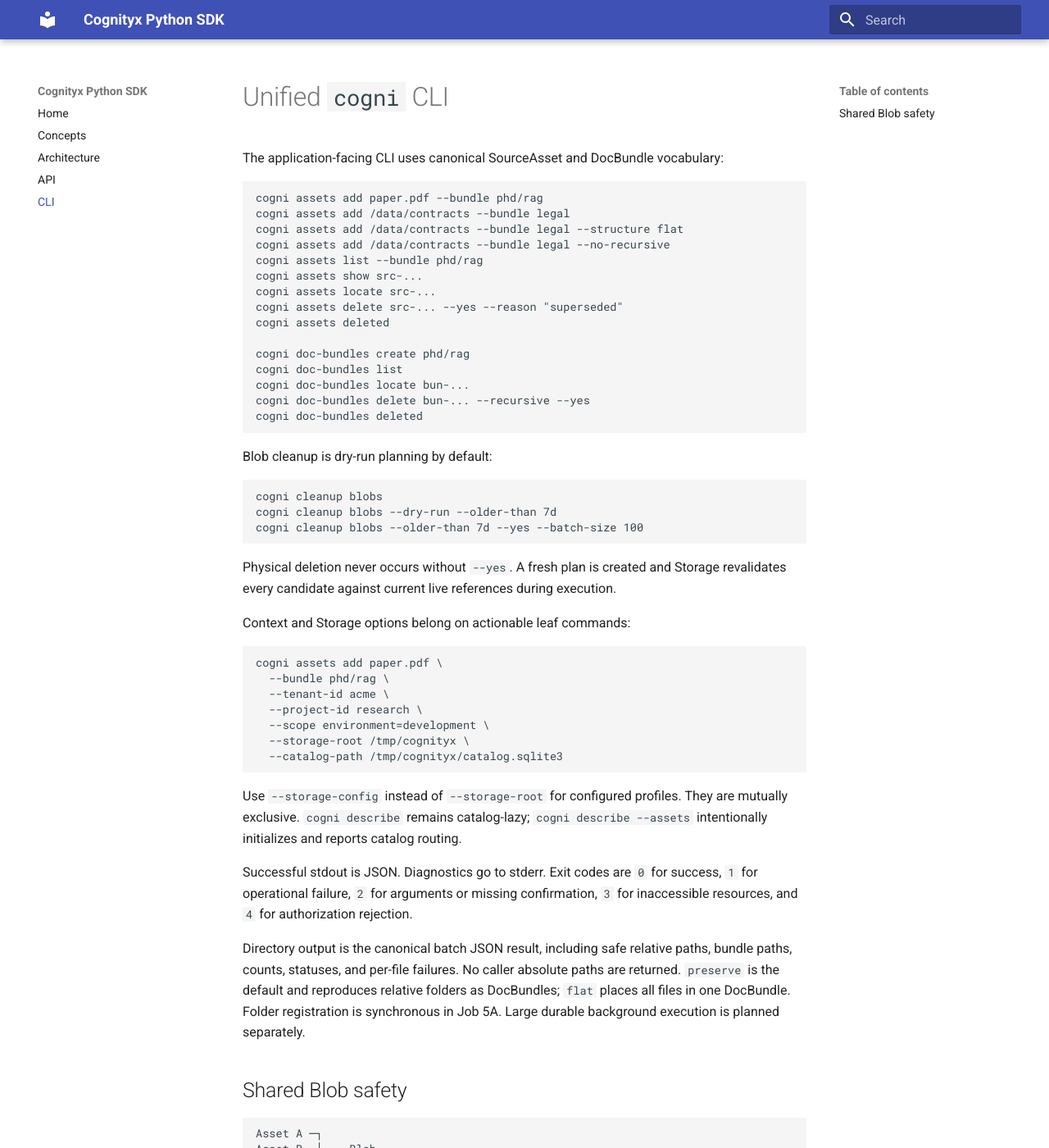
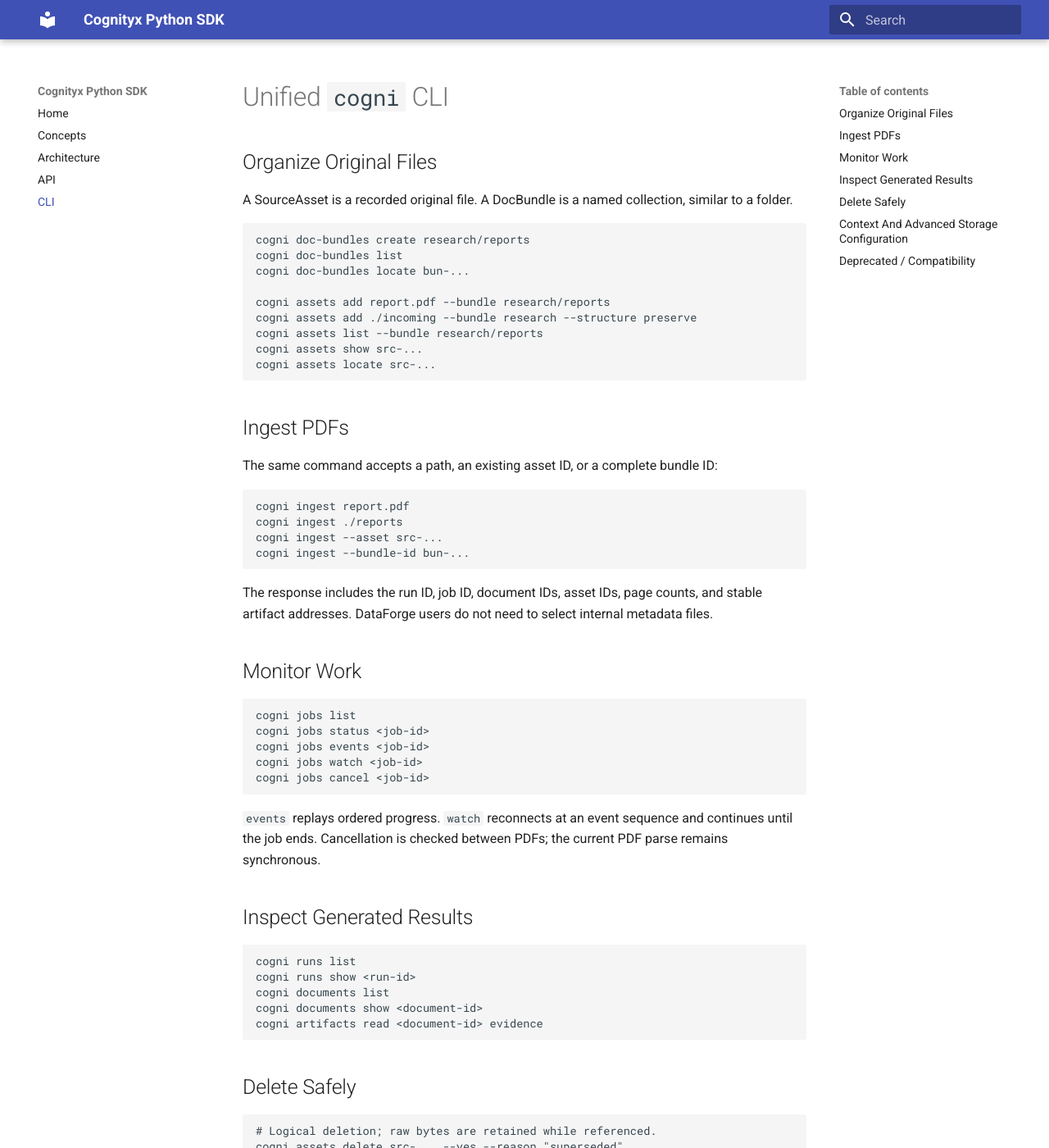
Before and after one commit to cognityx/cognityx-sdk, an MkDocs documentation site: the page built from docs/cli.md, in a window 1280 px wide and 1400 px high. Shown: the whole window at 82% size. Built offline with MkDocs 1.6.1 and Material for MkDocs 9.7.7, drawn with Linux system fonts in a browser that asks for light colours; some of the changed text lies outside the part shown.

Commit message:
Expose complete cogni ingest workflow

````diff
--- a/docs/cli.md
+++ b/docs/cli.md
@@ -1,74 +1,106 @@
 # Unified `cogni` CLI
 
-The application-facing CLI uses canonical SourceAsset and DocBundle
-vocabulary:
+## Organize Original Files
+
+A SourceAsset is a recorded original file. A DocBundle is a named collection,
+similar to a folder.
 
 ```bash
-cogni assets add paper.pdf --bundle phd/rag
-cogni assets add /data/contracts --bundle legal
-cogni assets add /data/contracts --bundle legal --structure flat
-cogni assets add /data/contracts --bundle legal --no-recursive
-cogni assets list --bundle phd/rag
+cogni doc-bundles create research/reports
+cogni doc-bundles list
+cogni doc-bundles locate bun-...
+
+cogni assets add report.pdf --bundle research/reports
+cogni assets add ./incoming --bundle research --structure preserve
+cogni assets list --bundle research/reports
 cogni assets show src-...
 cogni assets locate src-...
-cogni assets delete src-... --yes --reason "superseded"
-cogni assets deleted
-
-cogni doc-bundles create phd/rag
-cogni doc-bundles list
-cogni doc-bundles locate bun-...
-cogni doc-bundles delete bun-... --recursive --yes
-cogni doc-bundles deleted
 ```
 
-Blob cleanup is dry-run planning by default:
+## Ingest PDFs
+
+The same command accepts a path, an existing asset ID, or a complete bundle ID:
 
 ```bash
-cogni cleanup blobs
-cogni cleanup blobs --dry-run --older-than 7d
-cogni cleanup blobs --older-than 7d --yes --batch-size 100
+cogni ingest report.pdf
+cogni ingest ./reports
+cogni ingest --asset src-...
+cogni ingest --bundle-id bun-...
 ```
 
-Physical deletion never occurs without `--yes`. A fresh plan is created and
-Storage revalidates every candidate against current live references during
-execution.
+The response includes the run ID, job ID, document IDs, asset IDs, page counts,
+and stable artifact addresses. DataForge users do not need to select internal
+metadata files.
 
-Context and Storage options belong on actionable leaf commands:
+## Monitor Work
 
 ```bash
-cogni assets add paper.pdf \
-  --bundle phd/rag \
-  --tenant-id acme \
-  --project-id research \
-  --scope environment=development \
-  --storage-root /tmp/cognityx \
-  --catalog-path /tmp/cognityx/catalog.sqlite3
+cogni jobs list
+cogni jobs status <job-id>
+cogni jobs events <job-id>
+cogni jobs watch <job-id>
+cogni jobs cancel <job-id>
 ```
 
-Use `--storage-config` instead of `--storage-root` for configured profiles.
-They are mutually exclusive. `cogni describe` remains catalog-lazy;
-`cogni describe --assets` intentionally initializes and reports catalog
-routing.
+`events` replays ordered progress. `watch` reconnects at an event sequence and
+continues until the job ends. Cancellation is checked between PDFs; the current
+PDF parse remains synchronous.
+
+## Inspect Generated Results
+
+```bash
+cogni runs list
+cogni runs show <run-id>
+cogni documents list
+cogni documents show <document-id>
+cogni artifacts read <document-id> evidence
+```
+
+## Delete Safely
+
+```bash
+# Logical deletion; raw bytes are retained while referenced.
+cogni assets delete src-... --yes --reason "superseded"
+cogni doc-bundles delete bun-... --recursive --yes
+
+# Generated output deletion; SourceAsset bytes and job history remain.
+cogni runs delete <run-id> --yes
+cogni documents delete <document-id> --yes
+
+# Storage-owned physical cleanup. Planning is the default.
+cogni cleanup blobs --older-than 7d
+cogni cleanup blobs --older-than 7d --yes
+```
+
+Storage rechecks every candidate before physical deletion. A future
+always-running Storage service will execute this same safe cleanup process
+automatically according to retention policy.
+
+## Context And Advanced Storage Configuration
+
+Normal commands load the configured Storage Runtime automatically:
+
+```bash
+cogni ingest report.pdf --tenant-id acme --project-id research
+```
+
+An operator may select a configuration explicitly:
+
+```bash
+cogni ingest report.pdf --storage-config .cognityx/storage.toml
+```
 
 Successful stdout is JSON. Diagnostics go to stderr. Exit codes are `0` for
 success, `1` for operational failure, `2` for arguments or missing
 confirmation, `3` for inaccessible resources, and `4` for authorization
 rejection.
 
-Directory output is the canonical batch JSON result, including safe relative
-paths, bundle paths, counts, statuses, and per-file failures. No caller
-absolute paths are returned. `preserve` is the default and reproduces relative
-folders as DocBundles; `flat` places all files in one DocBundle. Folder
-registration is synchronous in Job 5A. Large durable background execution is
-planned separately.
+## Deprecated / Compatibility
 
-## Shared Blob safety
+The component-level `cognityx-ingest` command, `sources` and `bundles` aliases,
+`jobs show`, `--bundle` for bundle ingestion, and `--storage-root` remain
+temporarily available. New scripts should use `cogni`, `assets`,
+`doc-bundles`, `jobs status`, `--bundle-id`, and normal Storage Runtime loading.
 
-```text
-Asset A ─┐
-Asset B ─┼──→ Blob
-Asset C ─┘
-```
-
-Deleting Asset A creates an auditable tombstone. It does not remove the
-shared Blob while B or C still references it.
+The old generated `source.pdf` artifact is not available. Use `cogni assets
+show` or `cogni assets locate` for the original SourceAsset.
````
Also changed, not shown: README.md (+23 -36 lines), docs/api.md (+16 -1 lines), docs/architecture.md (+5 -4 lines), docs/index.md (+46 -12 lines), pyproject.toml (+6 -6 lines), 6 other files.
